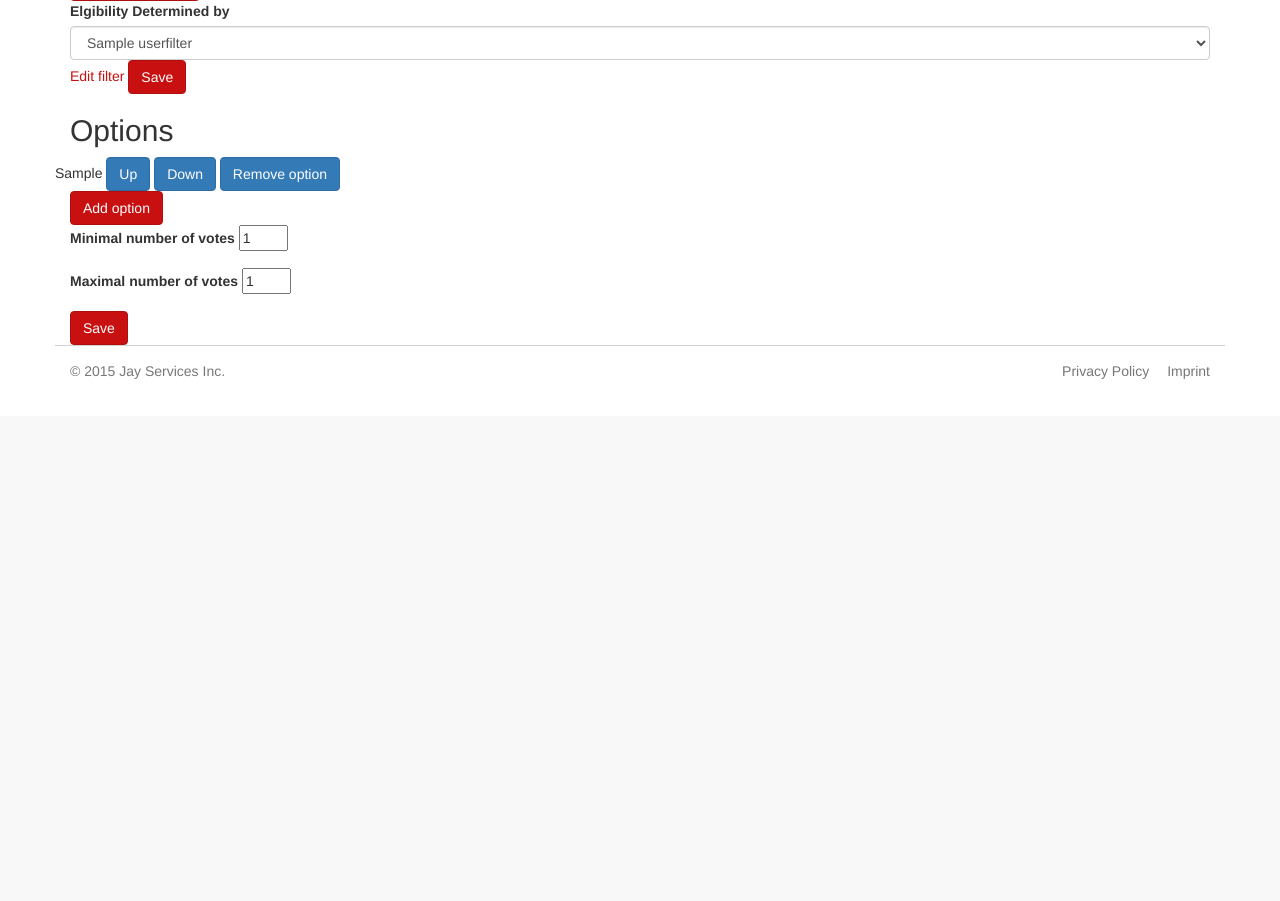
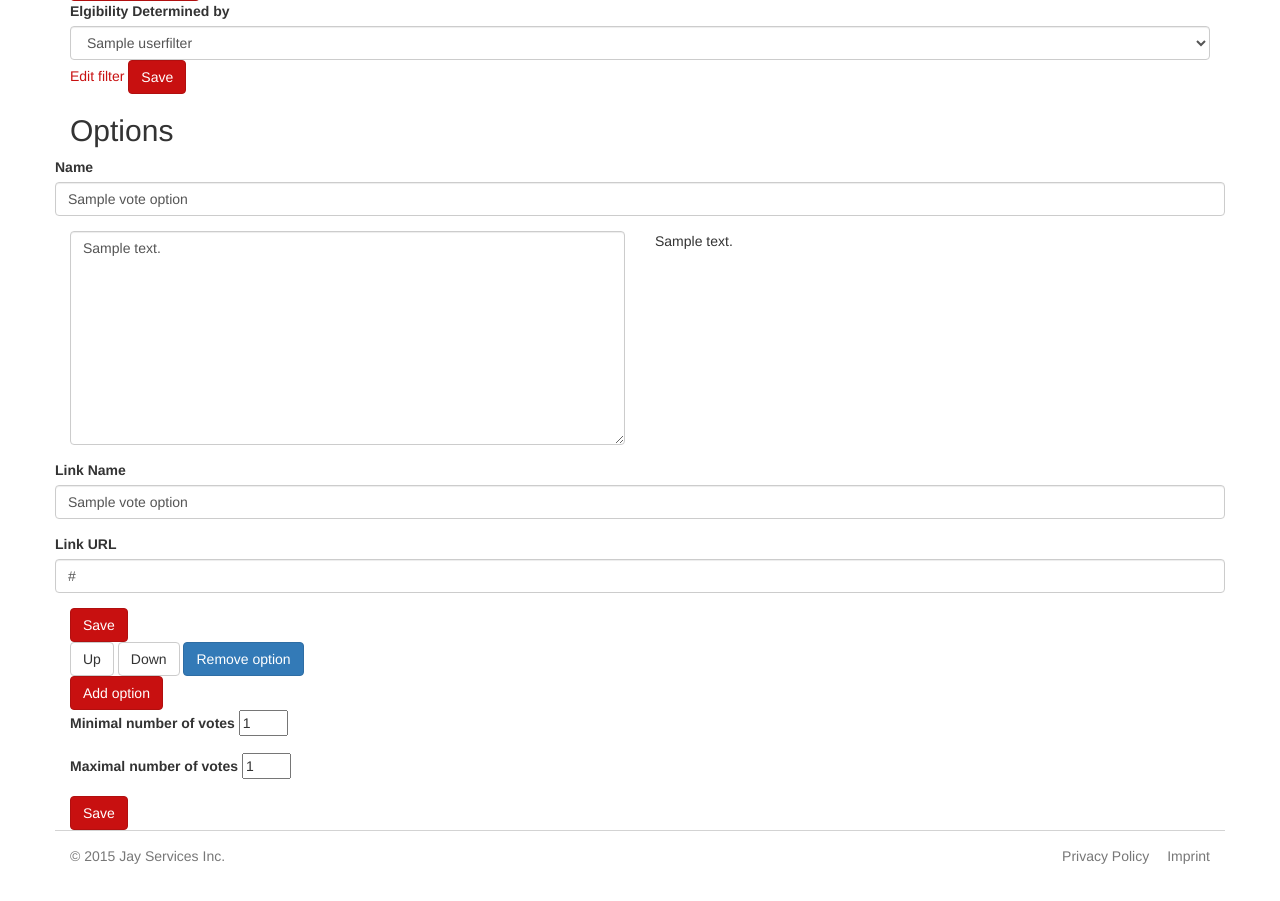
Before and after one commit to tkw1536/jay, a Django app: template templates/vote/vote_edit.html in a window 1280 px wide. Shown: the part 772-1673 px from the top of the page. Before the commit the page ends 1151 px from the top, so only its background shows below. Run offline with Django 3.2, Linux system fonts and the light colour scheme; tables that the repository leaves empty hold one stand-in row (values such as "Sample post"); the template is opened without the code that fills it: values that come from a table or form of the project are taken from there, most other values are stand-ins (such as "Sample title", 1, 10 or a date in 2020); parts of the project's set-up code (start-up, migrations or seed data) failed here and were passed over; some libraries are stand-ins or nearby versions.

Commit message:
Vote options are now editable

```diff
--- a/static/js/votes/edit_preview.js
+++ b/static/js/votes/edit_preview.js
@@ -7,4 +7,20 @@ $(function(){
     var val = description.val();
     preview.html(markdown.toHTML(val));
   });
+
+  // HACK: Get the maximal number of votes
+  var num_votes = parseInt($("#max_votes").attr("max"));
+
+  // preview for all the options
+  for (var i = 0; i < num_votes; i++){
+    (function(){
+      var description = $("#opt_desc_"+i);
+      var preview = $("#opt_preview_"+i);
+
+      description.on("input propertychange", function(){
+        var val = description.val();
+        preview.html(markdown.toHTML(val));
+      });
+    })();
+  }
 });
--- a/templates/vote/vote_edit.html
+++ b/templates/vote/vote_edit.html
@@ -99,19 +99,65 @@
 
   <h2> Options </h2>
 
-  <!-- Options -->
+  <!-- Editing Options -->
   {% for o in vote_options %}
+
+    <!-- Option edit -->
+    <form method="POST" action="{% url 'votes:option_edit' system_name=vote.system.machine_name vote_name=vote.machine_name %}" style="display: inline; ">
+
+      {% csrf_token %}
+      <input type="hidden" name="option_id" value="{{o.id}}">
+
       <div class="row">
-      {{o}}
+        <div class="form-group">
+          <label for="opt_name_{{o.number}}">Name</label>
+          <input type="text" class="form-control" id="opt_name_{{o.number}}" name="name" placeholder="Name" value="{{o.name | escape }}" {% if vote_readonly %} readonly="readonly" {% endif %}>
+        </div>
+      </div>
+
+      <div class="row">
+        <div class="col-sm-6">
+          <div class="form-group">
+            <textarea class="form-control" rows="10" name="description" id="opt_desc_{{o.number}}" {% if vote_readonly %} readonly="readonly" {% endif %}>{{o.description | escape }}</textarea>
+          </div>
+        </div>
+        <div class="col-sm-6" id="opt_preview_{{o.number}}">
+          {{o.description | markdown | safe }}
+        </div>
+      </div>
+
+      <div class="row">
+        <div class="form-group">
+          <label for="opt_link_{{o.number}}">Link Name</label>
+          <input type="text" class="form-control" id="opt_link_{{o.number}}" name="link_name" placeholder="Link Name" value="{{o.link_name | escape }}" {% if vote_readonly %} readonly="readonly" {% endif %}>
+        </div>
+
+        <div class="form-group">
+          <label for="opt_link_url_{{o.number}}">Link URL</label>
+          <input type="text" class="form-control" id="opt_link_url_{{o.number}}" name="personal_link" placeholder="Link Name" value="{{o.personal_link | escape }}" {% if vote_readonly %} readonly="readonly" {% endif %}>
+        </div>
+      </div>
+
+      <div class="row">
+        <div class="col-sm-12">
+            <button type="submit" class="btn btn-primary" {% if vote_readonly %} disabled="disabled" {% endif %}>Save</button>
+        </div>
+      </div>
+    </form>
+    <!-- /Option edit -->
+
+    <!-- Toolbar for other stuff -->
+    <div class="row">
+      <div class="col-sm-12">
         <form method="POST" action="{% url 'votes:option_up' system_name=vote.system.machine_name vote_name=vote.machine_name %}" class="form-inline" style="display: inline; ">
           {% csrf_token %}
           <input type="hidden" name="option_id" value="{{o.id}}">
-        <button type="submit" class="btn btn-danger" {% if vote_readonly %} disabled="disabled" {% endif %}>Up</button>
+          <button type="submit" class="btn btn-default" {% if vote_readonly %} disabled="disabled" {% endif %}>Up</button>
         </form>
         <form method="POST" action="{% url 'votes:option_down' system_name=vote.system.machine_name vote_name=vote.machine_name %}" class="form-inline" style="display: inline; ">
           {% csrf_token %}
           <input type="hidden" name="option_id" value="{{o.id}}">
-        <button type="submit" class="btn btn-danger" {% if vote_readonly %} disabled="disabled" {% endif %}>Down</button>
+          <button type="submit" class="btn btn-default" {% if vote_readonly %} disabled="disabled" {% endif %}>Down</button>
         </form>
         <form method="POST" action="{% url 'votes:option_delete' system_name=vote.system.machine_name vote_name=vote.machine_name %}" class="form-inline" style="display: inline; ">
           {% csrf_token %}
@@ -119,8 +165,12 @@
           <button type="submit" class="btn btn-danger" {% if vote_readonly %} disabled="disabled" {% endif %}>Remove option</button>
         </form>
       </div>
+    </div>
+    <!-- /Toolbar for other stuff -->
   {% endfor %}
+  <!-- /Editing Options -->
 
+  <!-- Adding a new option -->
   <div class="row">
     <div class="col-sm-12">
       <form method="POST" action="{% url 'votes:option_add' system_name=vote.system.machine_name vote_name=vote.machine_name  %}">
@@ -129,8 +179,9 @@
       </form>
     </div>
   </div>
+  <!-- /Number of options to select -->
 
-  <!-- Max / Min Options -->
+  <!-- Number of options to select -->
   <form method="POST" action="{% url 'votes:edit_options' system_name=vote.system.machine_name vote_name=vote.machine_name  %}">
     {% csrf_token %}
     <div class="row">
@@ -155,6 +206,7 @@
       </div>
     </div>
   </form>
+    <!-- /Number of options to select -->
 
       <!-- TODO: Staging (@leonhard) -->
 
```
Also changed, not shown: votes/forms.py (+8 -0 lines), votes/views.py (+43 -2 lines). Lines whose indentation alone changed are shown as unchanged.
